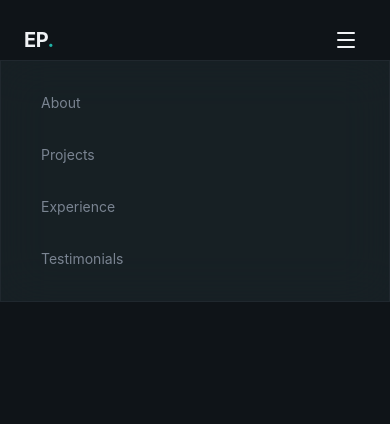
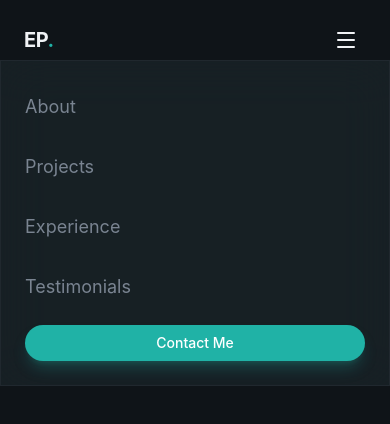
Before and after one commit to eissamonet/SWD-Portfolio, a React (Vite) app: page / in a window 390 px wide. Shown: the top 424 px of the page. Built offline with nearby package versions, Linux system fonts and the light colour scheme.

Commit message:
mobile nav styling

```diff
--- a/src/layout/Navbar.jsx
+++ b/src/layout/Navbar.jsx
@@ -52,11 +52,13 @@ export const Navbar = () => {
             <a
               href={link.href}
               key={index}
-              className="px-4 py-2 text-sm text-muted-foreground hover:text-foreground rounded-full hover:bg-surface"
+              className="text-lg text-muted-foreground hover:text-foreground py-2"
             >
               {link.label}
             </a>
           ))}
+
+          <Button size="sm">Contact Me</Button>
         </div>
       </div>
     </header>
```
